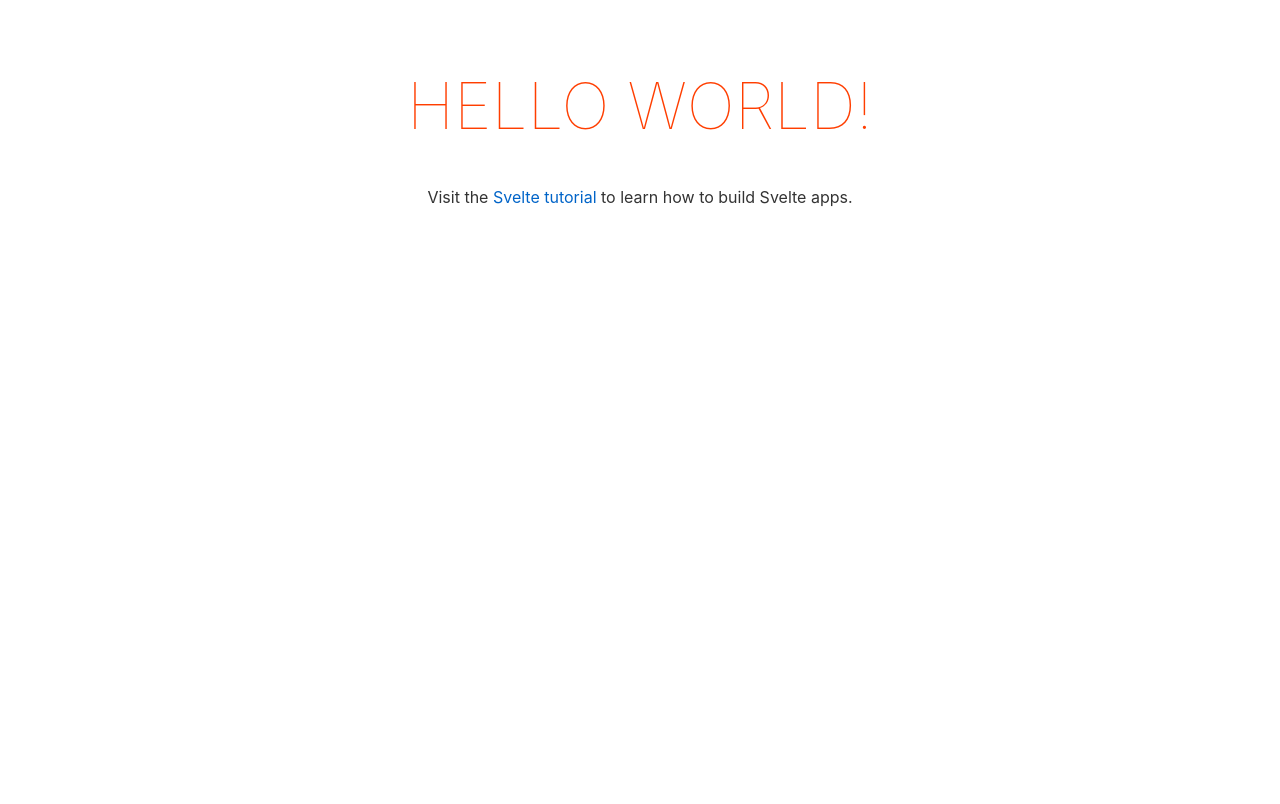
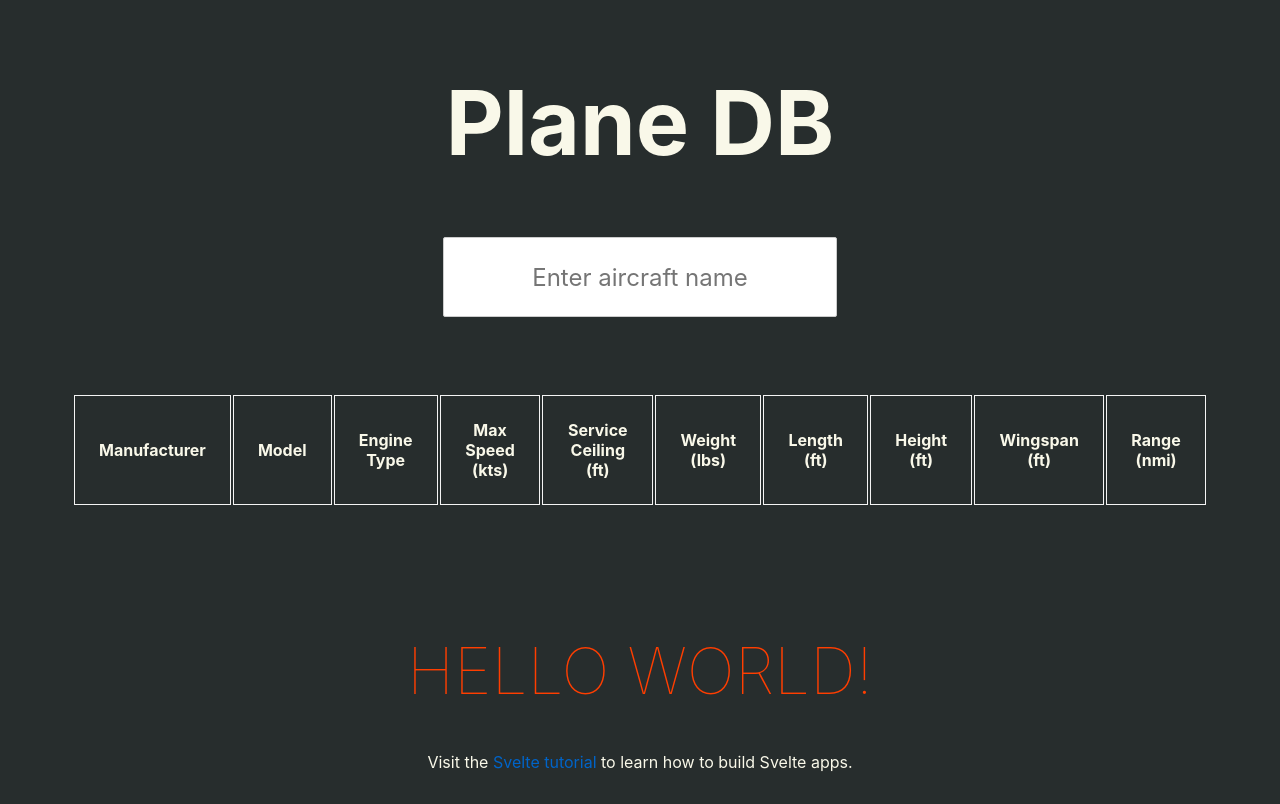
Before and after one commit to FireEntity1/plane-db, a Svelte app in the folder plane-db/: page / in a window 1280 px wide. Built offline with nearby package versions, Linux system fonts and the light colour scheme.

Commit message:
Basic search and comparison

```diff
--- a/plane-db/public/global.css
+++ b/plane-db/public/global.css
@@ -2,10 +2,11 @@ html, body {
 	position: relative;
 	width: 100%;
 	height: 100%;
+	background-color: #272D2D;
+	color:#f9f8e9;
 }
 
 body {
-	color: #333;
 	margin: 0;
 	padding: 8px;
 	box-sizing: border-box;
@@ -61,3 +62,35 @@ button:not(:disabled):active {
 button:focus {
 	border-color: #666;
 }
+
+h1 {
+	text-align:center;
+	font-size:7vw;
+}
+
+.header {
+	overflow-x:visible;
+	width:100%;
+	margin:0px;
+	padding:0px;
+}
+
+#search {
+	text-align: center;
+	width:auto;
+	height:10vh;
+	font-size:3vh;
+}
+
+.search {
+	text-align: center;
+}
+
+th, td {
+    border: 1px solid #f4f4f4;
+	padding:1.5em;
+	font-size:2vh;
+}
+table {
+	margin:5vw;
+}
--- a/plane-db/public/index.html
+++ b/plane-db/public/index.html
@@ -4,15 +4,40 @@
 		<meta charset='utf-8'>
 		<meta name='viewport' content='width=device-width,initial-scale=1'>
 
-	<title>Svelte app</title>
+		<title>PlaneDB</title>
 
 		<link rel='icon' type='image/png' href='/favicon.png'>
 		<link rel='stylesheet' href='/global.css'>
 		<link rel='stylesheet' href='/build/bundle.css'>
 
-	<script defer src='/build/bundle.js'></script>
+		<script src="index.js"> </script>
 	</head>
 
 	<body>
+		<div class="header">
+			<h1>Plane DB</h1>
+		</div>
+		<div class="search">
+		<input type="text" placeholder="Enter aircraft name" id="search">
+		</div>
+		<div class="info">
+			<table id="table">
+				<tr>
+					<th>Manufacturer</th>
+					<th>Model</th>
+					<th>Engine Type</th>
+					<th>Max Speed (kts)</th>
+					<th>Service Ceiling (ft)</th>
+					<th>Weight (lbs)</th>
+					<th>Length (ft)</th>
+					<th>Height (ft)</th>
+					<th>Wingspan (ft)</th>
+					<th>Range (nmi)</th>
+				</tr>
+				<tr id="data">
+
+				</tr>
+			</table>
+		</div>
 	</body>
 </html>
--- /dev/null
+++ b/plane-db/public/index.js
@@ -0,0 +1,58 @@
+const apiUrl = 'https://api.api-ninjas.com/v1/aircraft?X-Api-Key=eHPSCay4v1NBBB5DU6kXWA==LFPvuFuuUsjasJbC&';
+
+onload = setup;
+let timeout;
+let row;
+let table;
+
+function setup() {
+    timeout = false;
+    row = document.getElementById("data");
+    table = document.getElementById("table");
+    let input = document.getElementById("search");
+    input.addEventListener("keypress", function(event) {
+        if (event.key === "Enter") {
+            event.preventDefault();
+            search();
+        }
+    });
+}
+
+function search() {
+    if (document.getElementById("search").value.length >= 2 && timeout == false) {
+
+        timeout = true;
+        setTimeout(apiTimeout,5000);
+        fetch (apiUrl + "model=" + document.getElementById("search").value)
+            .then(response => {
+                if (!response.ok) {
+                throw new Error('network response broke');
+                }
+                return response.json();
+            })
+            .then(data => {
+            let row = table.insertRow();
+            document.getElementById("search").value = "";
+            row.innerHTML = `
+                <td>${data[0].manufacturer}</td>
+                <td>${data[0].model}</td>
+                <td>${data[0].engine_type}</td>
+                <td>${data[0].max_speed_knots}</td>
+                <td>${data[0].ceiling_ft}</td>
+                <td>${data[0].gross_weight_lbs}</td>
+                <td>${data[0].length_ft}</td>
+                <td>${data[0].height_ft}</td>
+                <td>${data[0].wing_span_ft}</td>
+                <td>${data[0].range_nautical_miles}</td>`;
+            })
+            .catch(error => {
+                console.error('Error:', error);
+            });
+        } else if (timeout == true) {
+            document.getElementById("search").value = "Timeout, slow down";
+        }
+    }
+
+    function apiTimeout() {
+        timeout = false;
+    }
```
Lines whose indentation alone changed are shown as unchanged.
